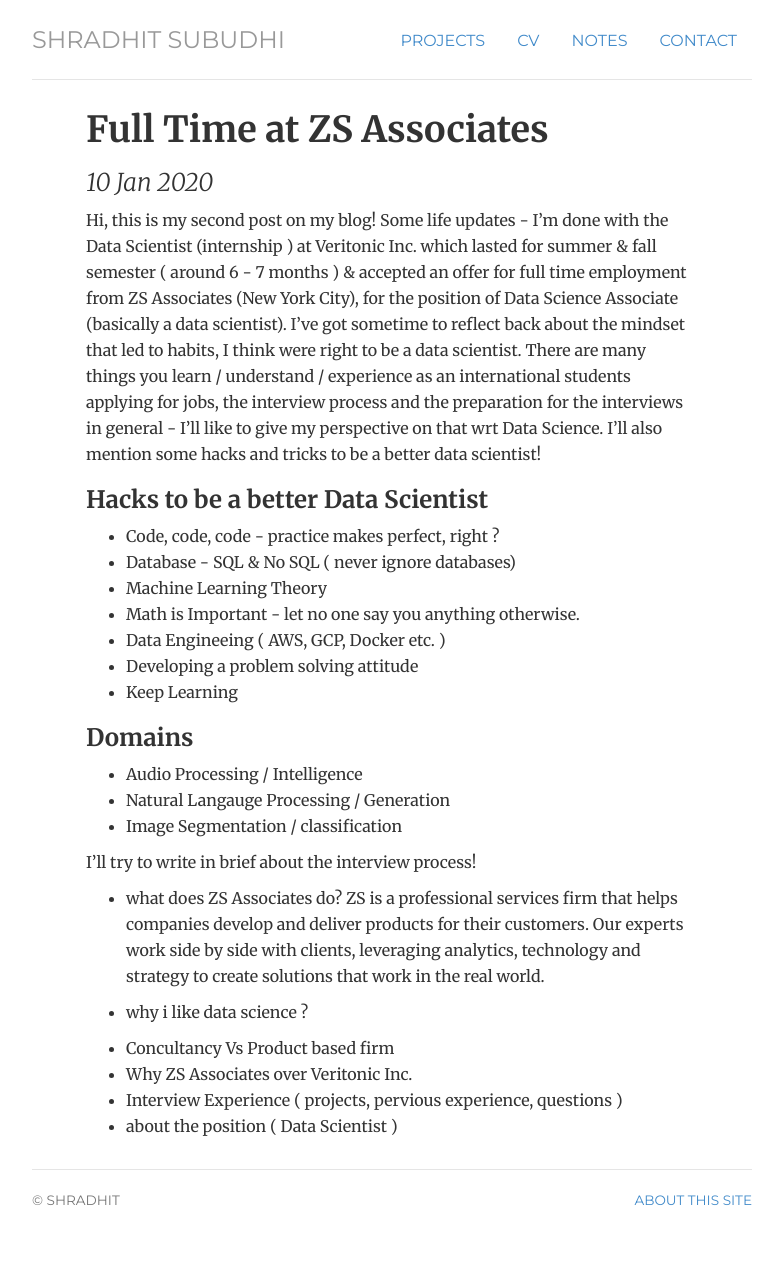
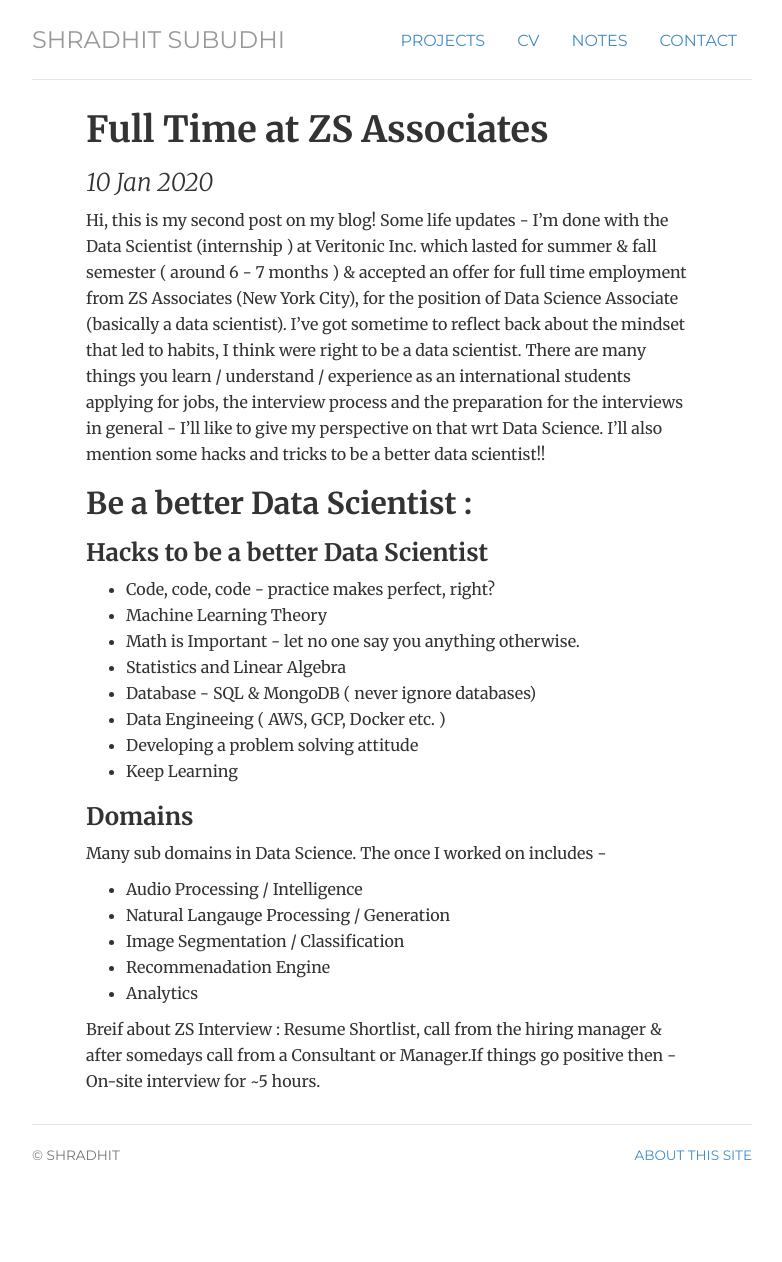
Before and after one commit to shradhit7/shradhit7.github.io, a Jekyll site: the page built from _posts/2020-01-10- Full Time Job.md, in a window 1280 px wide. Shown: the whole page, without its empty margins (248-1030 px from the left). Built offline with Jekyll 4.4.1, drawn with Linux system fonts in a browser that asks for light colours; after the commit the page ends 1217 px from its top, so only the background shows below that.

Commit message:
Update 2020-01-10- Full Time Job.md

```diff
--- a/_posts/2020-01-10- Full Time Job.md
+++ b/_posts/2020-01-10- Full Time Job.md
@@ -4,31 +4,28 @@
 ---
 
 Hi, this is my second post on my blog! Some life updates -  I'm done with the Data Scientist (internship ) at Veritonic Inc. which lasted for summer & fall semester ( around 6 - 7 months ) & accepted an offer for full time employment from ZS Associates (New York City), for the position of Data Science Associate (basically a data scientist).
-I've got sometime to reflect back about the mindset that led to habits, I think were right to be a data scientist. There are many things you learn / understand / experience as an international students applying for jobs, the interview process and the preparation for the interviews in general - I'll like to give my perspective on that wrt Data Science. I'll also mention some hacks and tricks to be a better data scientist!
+I've got sometime to reflect back about the mindset that led to habits, I think were right to be a data scientist. There are many things you learn / understand / experience as an international students applying for jobs, the interview process and the preparation for the interviews in general - I'll like to give my perspective on that wrt Data Science. I'll also mention some hacks and tricks to be a better data scientist!!
+
+## Be a better Data Scientist :
 
 ### Hacks to be a better Data Scientist
 
-- Code, code, code - practice makes perfect, right ?
-- Database - SQL & No SQL ( never ignore databases)
+- Code, code, code - practice makes perfect, right?
 - Machine Learning Theory
 - Math is Important - let no one say you anything otherwise.
+- Statistics and Linear Algebra
+- Database - SQL & MongoDB ( never ignore databases)
 - Data Engineeing ( AWS, GCP, Docker etc. )
 - Developing a problem solving attitude
 - Keep Learning
 
 ### Domains
+Many sub domains in Data Science. The once I worked on includes -
+
 - Audio Processing / Intelligence
 - Natural Langauge Processing / Generation
-- Image Segmentation / classification
+- Image Segmentation / Classification
+- Recommenadation Engine
+- Analytics
 
-
-I'll try to write in brief about the interview process!
-- what does ZS Associates do?
-ZS is a professional services firm that helps companies develop and deliver products for their customers. Our experts work side by side with clients, leveraging analytics, technology and strategy to create solutions that work in the real world.
-
-- why i like data science ?
-
-- Concultancy Vs Product based firm
-- Why ZS Associates over Veritonic Inc.
-- Interview Experience ( projects, pervious experience, questions )
-- about the position ( Data Scientist )
+Breif about ZS Interview : Resume Shortlist, call from the hiring manager & after somedays call from a Consultant or Manager.If things go positive then - On-site interview for ~5 hours.
```
